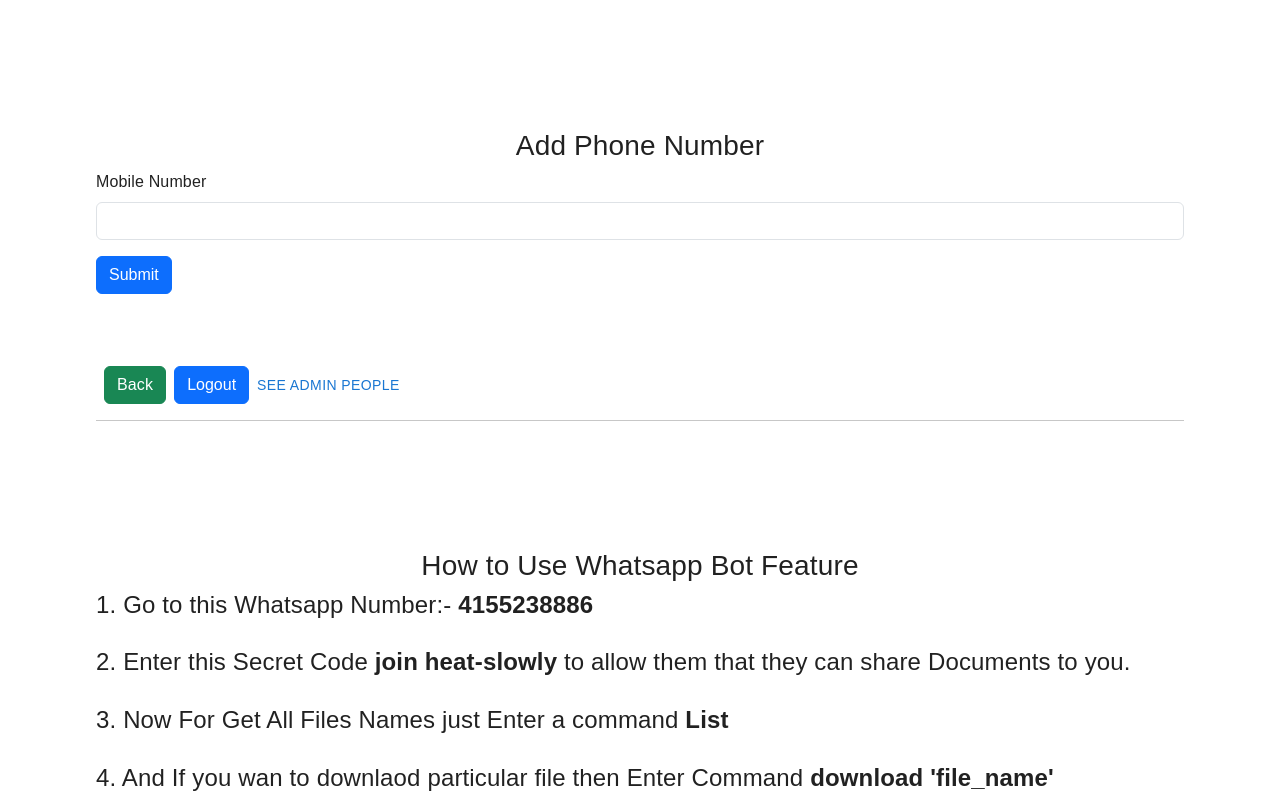
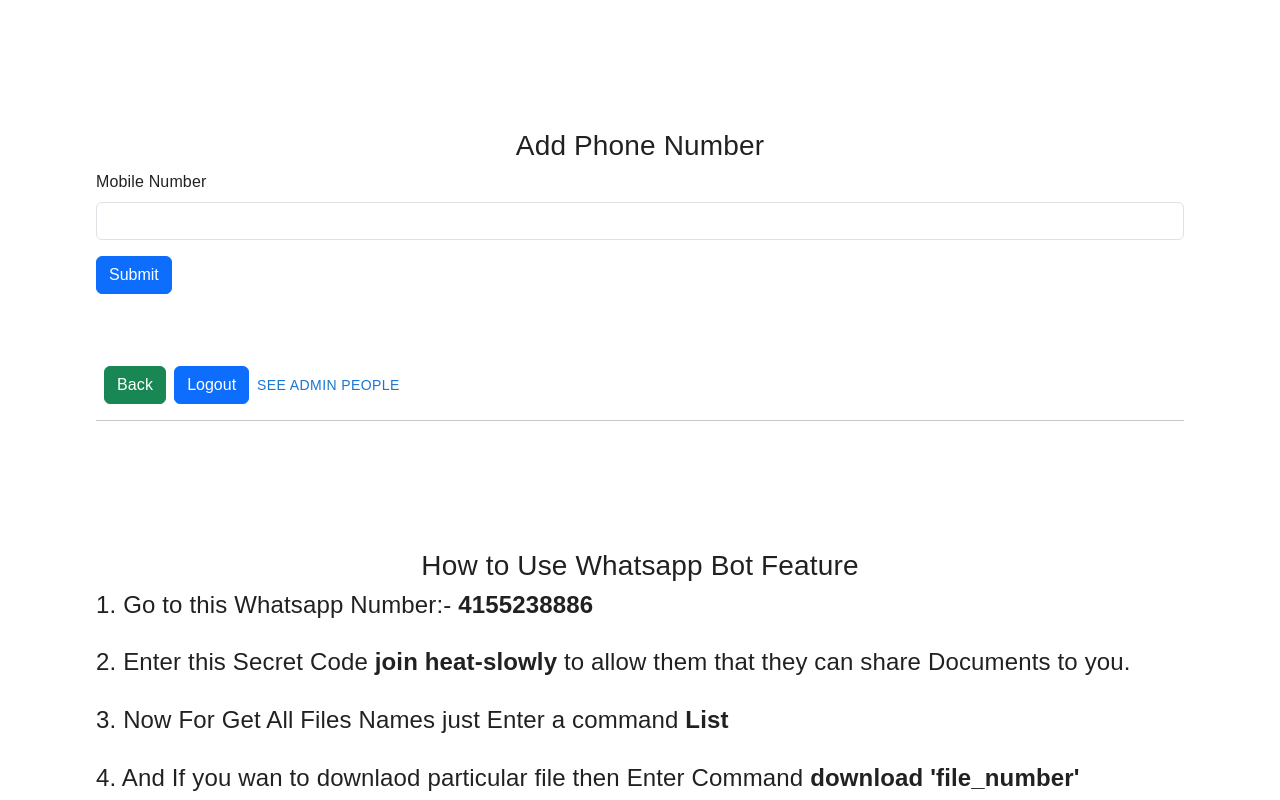
Before and after one commit to AKSHDESAI1/wds-drive, a React (Create React App) app: page /user in a window 1280 px wide. Shown: the part 193-993 px from the top of the page. Built offline with nearby package versions, Linux system fonts and the light colour scheme; no server answers; the database is empty; sample sign-in values are in the browser's storage.

Commit message:
Update Dashboard.js

```diff
--- a/src/Components/authentication/Dashboard.js
+++ b/src/Components/authentication/Dashboard.js
@@ -117,7 +117,7 @@
       3. Now For Get All Files Names just Enter a command <b>List</b>
       <br /> <br />
 
-      4. And If you wan to downlaod particular file then Enter Command <b>download 'file_name'</b>
+      4. And If you wan to downlaod particular file then Enter Command <b>download 'file_number'</b>
       </h4>
     </>
   )
```
